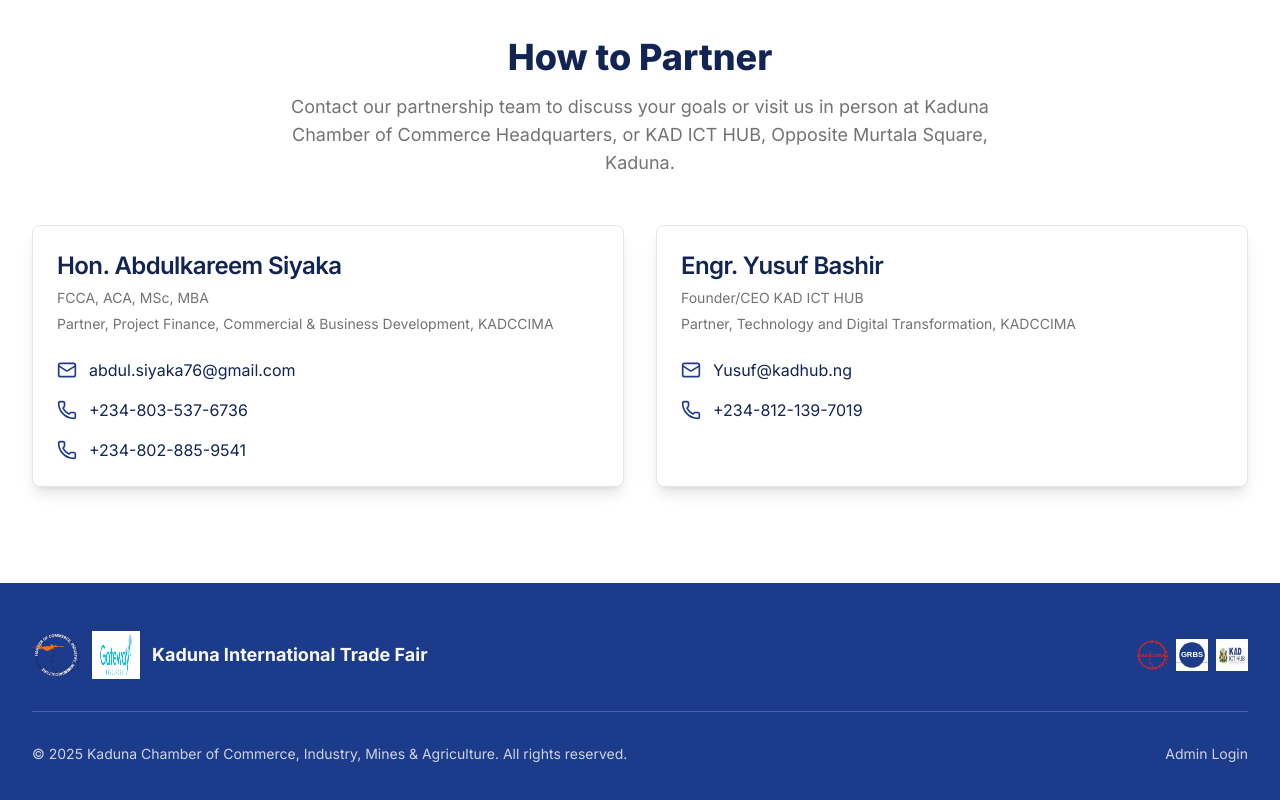
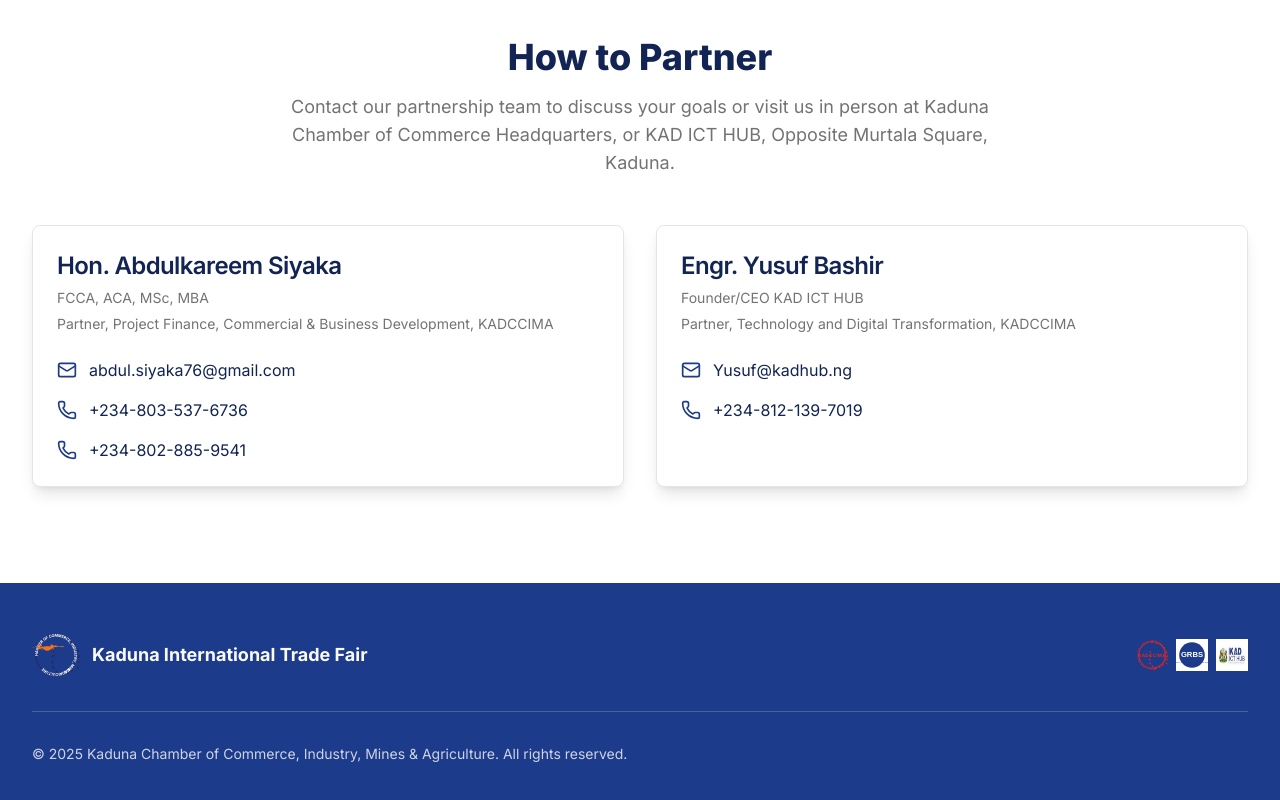
Before and after one commit to exdon10/kaduna-international-trade-fair, a Next.js app: page / in a window 1280 px wide. Shown: the part 4081-4881 px from the top of the page. Built offline with nearby package versions, Linux system fonts and the light colour scheme; no server answers; what @genkit-ai/google-genai, genkit would draw is missing.

Commit message:
Update Footer.tsx

```diff
--- a/src/components/landing/Footer.tsx
+++ b/src/components/landing/Footer.tsx
@@ -11,7 +11,7 @@
           <div className="flex items-center gap-3">
             <Link href="/" className="flex items-center gap-3">
               <TradeFairLogo className="h-12 w-12" />
-              <LagosTradeOfficeLogo className="h-12 w-12" />
+
               <div>
                 <p className="text-lg font-bold">Kaduna International Trade Fair</p>
               </div>
@@ -25,7 +25,7 @@
         </div>
         <div className="mt-8 border-t border-primary-foreground/20 pt-8 text-center text-sm text-primary-foreground/80 flex justify-between">
           <p>&copy; {currentYear} Kaduna Chamber of Commerce, Industry, Mines & Agriculture. All rights reserved.</p>
-          <Link href="/admin/login" className="hover:underline">Admin Login</Link>
+
         </div>
       </div>
     </footer>
```
